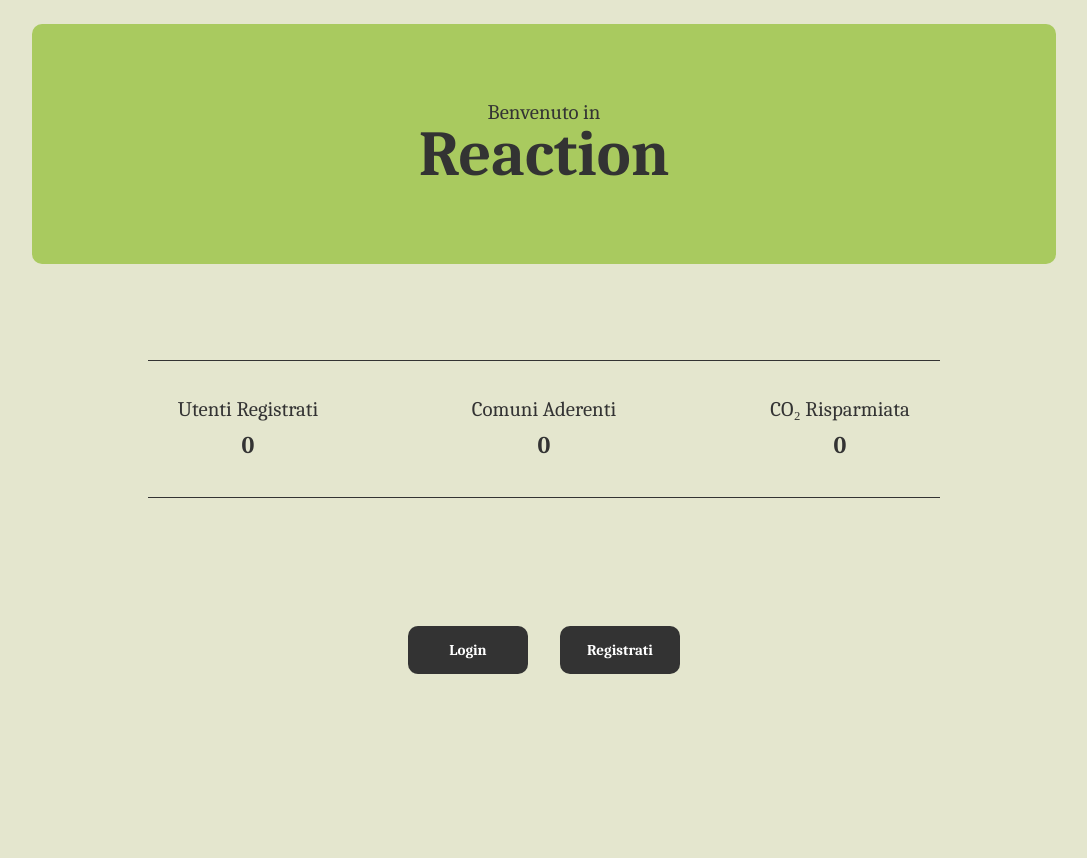
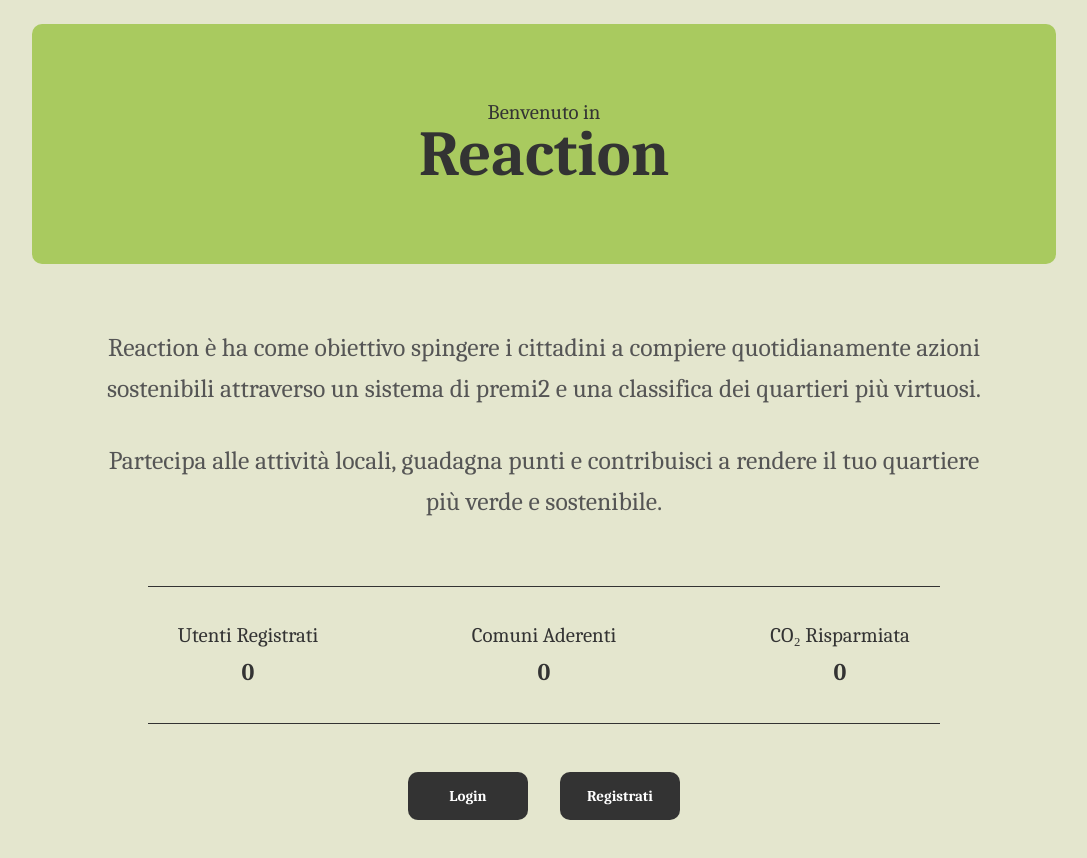
Before and after one commit to AS2-Inc/Re-Action, a Vue app in the folder frontend/: page / in a window 1280 px wide. Shown: the top 858 px of the page, without its empty margins (96-1183 px from the left). Before the commit the page ends 816 px from the top, so only its background shows below. Built offline with nearby package versions, Linux system fonts and the light colour scheme; no server answers.

Commit message:
feat: add app description to PresentationView to make it more complete

```diff
--- a/frontend/src/views/PresentationView.vue
+++ b/frontend/src/views/PresentationView.vue
@@ -3,6 +3,16 @@
 <div class="title-container">
     <h2 class="subtitle">Benvenuto in</h2>
     <h1 class="title">Reaction</h1>
+</div>
+<div class="app-description">
+  <p>
+    Reaction è ha come obiettivo spingere i cittadini a compiere quotidianamente azioni sostenibili attraverso un sistema di premi2 e una classifica dei quartieri più virtuosi.
+  </p>
+  <br>
+  <p>
+
+    Partecipa alle attività locali, guadagna punti e contribuisci a rendere il tuo quartiere più verde e sostenibile.
+  </p>
 </div>
 <div class="statistics">
   <Statistic title="Utenti Registrati" :content="totalUsers" />
@@ -88,6 +98,22 @@ export default {
   width: 80vw;
   border-radius: 10px;
 }
+.app-description {
+  padding-top: 3rem;
+  max-width: 900px;
+  text-align: center;
+  font-size: 1.2rem;
+  color: #555;
+}
+
+.app-description p {
+  margin: 0;
+  font-size: 1.6rem;
+  font-family: 'Caladea', serif;
+  font-weight: 500;
+
+}
+
 .subtitle {
   font-weight: 100;
   font-size: 1.3rem;
@@ -106,8 +132,7 @@ export default {
   display: flex;
   justify-content: center;
   flex-wrap: wrap;
-  margin-top: 5rem;
-  margin-bottom: 10vh;
+  margin-top: 3rem;
   gap: 6rem;
 }
 .button-container {
```
